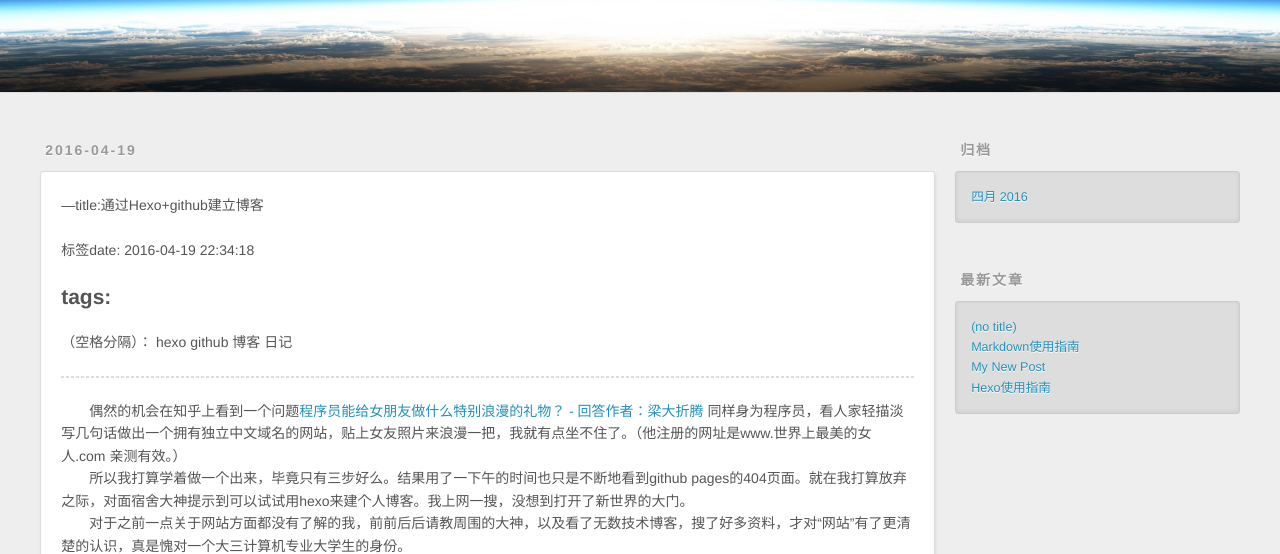
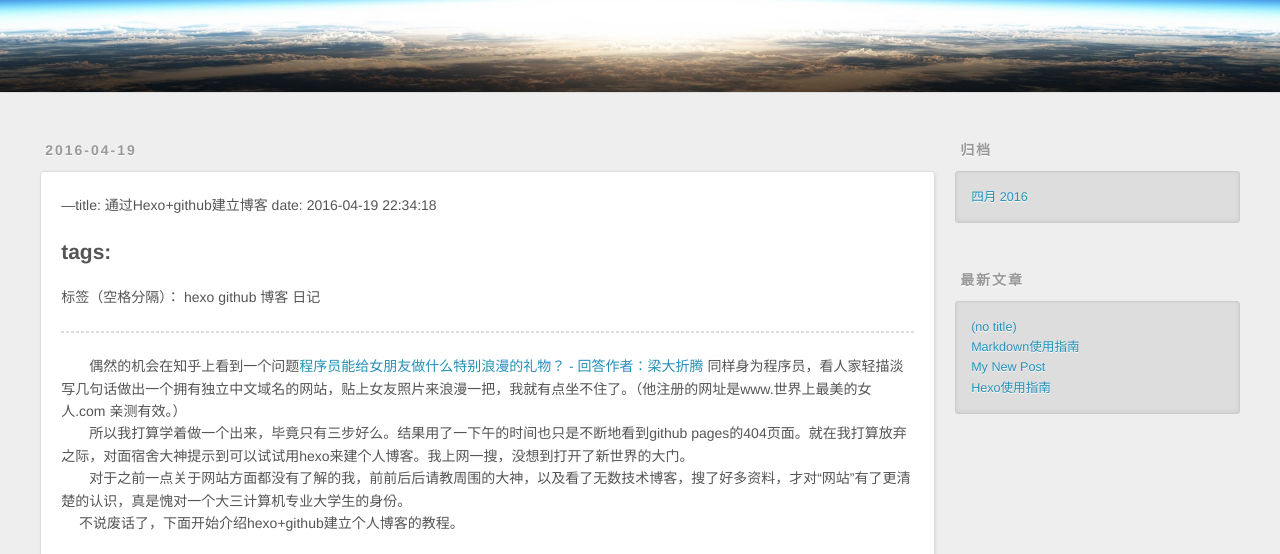
Before and after one commit to gongqunhao/gongqunhao.github.io, a plain HTML site: page 2016/04/19/通过Hexo-github建立博客/index.html in a window 1280 px wide. Shown: the part 208-762 px from the top of the page. Drawn offline with nearby package versions, Linux system fonts and the light colour scheme; a script that the page names is missing; a web font is replaced by a local one.

Commit message:
Site updated: 2016-04-20 10:35:10

```diff
--- a/2016/04/19/通过Hexo-github建立博客/index.html
+++ b/2016/04/19/通过Hexo-github建立博客/index.html
@@ -5,26 +5,23 @@
 
   <title>QonkeyQun&#39;s Blog</title>
   <meta name="viewport" content="width=device-width, initial-scale=1, maximum-scale=1">
-  <meta name="description" content="—title:通过Hexo+github建立博客
-标签date: 2016-04-19 22:34:18
-tags: （空格分隔）： hexo github 博客 日记
+  <meta name="description" content="—title: 通过Hexo+github建立博客 date: 2016-04-19 22:34:18
+tags:标签（空格分隔）： hexo github 博客 日记
 
 　　偶然的机会在知乎上看到一个问题程序员能给女朋友做什么特别浪漫的礼物？ - 回答作者：梁大折腾 同样身为程序员，看人家轻描淡写几句话做出一个拥有独立中文域名的网站，贴上女友照片来浪漫一把，我就有点坐不住了。（他注册的网址是ww">
 <meta property="og:type" content="article">
 <meta property="og:title" content="QonkeyQun's Blog">
 <meta property="og:url" content="http://yoursite.com/2016/04/19/通过Hexo-github建立博客/index.html">
 <meta property="og:site_name" content="QonkeyQun's Blog">
-<meta property="og:description" content="—title:通过Hexo+github建立博客
-标签date: 2016-04-19 22:34:18
-tags: （空格分隔）： hexo github 博客 日记
+<meta property="og:description" content="—title: 通过Hexo+github建立博客 date: 2016-04-19 22:34:18
+tags:标签（空格分隔）： hexo github 博客 日记
 
 　　偶然的机会在知乎上看到一个问题程序员能给女朋友做什么特别浪漫的礼物？ - 回答作者：梁大折腾 同样身为程序员，看人家轻描淡写几句话做出一个拥有独立中文域名的网站，贴上女友照片来浪漫一把，我就有点坐不住了。（他注册的网址是ww">
-<meta property="og:updated_time" content="2016-04-20T02:05:39.218Z">
+<meta property="og:updated_time" content="2016-04-20T02:11:18.191Z">
 <meta name="twitter:card" content="summary">
 <meta name="twitter:title" content="QonkeyQun's Blog">
-<meta name="twitter:description" content="—title:通过Hexo+github建立博客
-标签date: 2016-04-19 22:34:18
-tags: （空格分隔）： hexo github 博客 日记
+<meta name="twitter:description" content="—title: 通过Hexo+github建立博客 date: 2016-04-19 22:34:18
+tags:标签（空格分隔）： hexo github 博客 日记
 
 　　偶然的机会在知乎上看到一个问题程序员能给女朋友做什么特别浪漫的礼物？ - 回答作者：梁大折腾 同样身为程序员，看人家轻描淡写几句话做出一个拥有独立中文域名的网站，贴上女友照片来浪漫一把，我就有点坐不住了。（他注册的网址是ww">
 
@@ -93,9 +90,8 @@ tags: （空格分隔）： hexo github 博客 日记
 
     <div class="article-entry" itemprop="articleBody">
 
-        <p>—title:通过Hexo+github建立博客</p>
-<p>标签date: 2016-04-19 22:34:18</p>
-<h2 id="tags"><a href="#tags" class="headerlink" title="tags:"></a>tags:</h2><p> （空格分隔）： hexo github 博客 日记</p>
+        <p>—title: 通过Hexo+github建立博客 date: 2016-04-19 22:34:18</p>
+<h2 id="tags"><a href="#tags" class="headerlink" title="tags:"></a>tags:</h2><p>标签（空格分隔）： hexo github 博客 日记</p>
 <hr>
 <p>　　偶然的机会在知乎上看到一个问题<a href="http://zhihu.com/question/37804443/answer/87364001" target="_blank" rel="external">程序员能给女朋友做什么特别浪漫的礼物？ - 回答作者：梁大折腾 </a>同样身为程序员，看人家轻描淡写几句话做出一个拥有独立中文域名的网站，贴上女友照片来浪漫一把，我就有点坐不住了。（他注册的网址是www.世界上最美的女人.com 亲测有效。）<br>　　所以我打算学着做一个出来，毕竟只有三步好么。结果用了一下午的时间也只是不断地看到github pages的404页面。就在我打算放弃之际，对面宿舍大神提示到可以试试用hexo来建个人博客。我上网一搜，没想到打开了新世界的大门。<br>　　对于之前一点关于网站方面都没有了解的我，前前后后请教周围的大神，以及看了无数技术博客，搜了好多资料，才对“网站”有了更清楚的认识，真是愧对一个大三计算机专业大学生的身份。<br>　  不说废话了，下面开始介绍hexo+github建立个人博客的教程。
 　  </p>
```
Also changed, not shown: index.html (+2 -3 lines).
